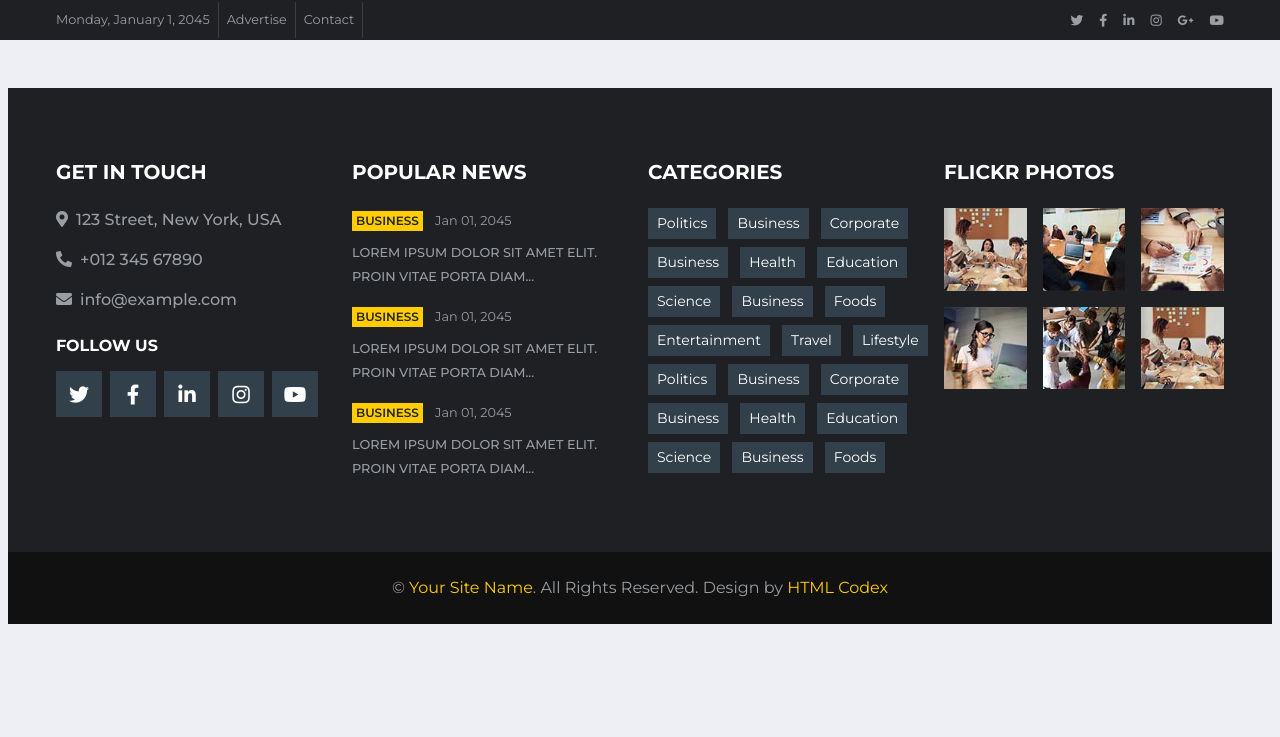
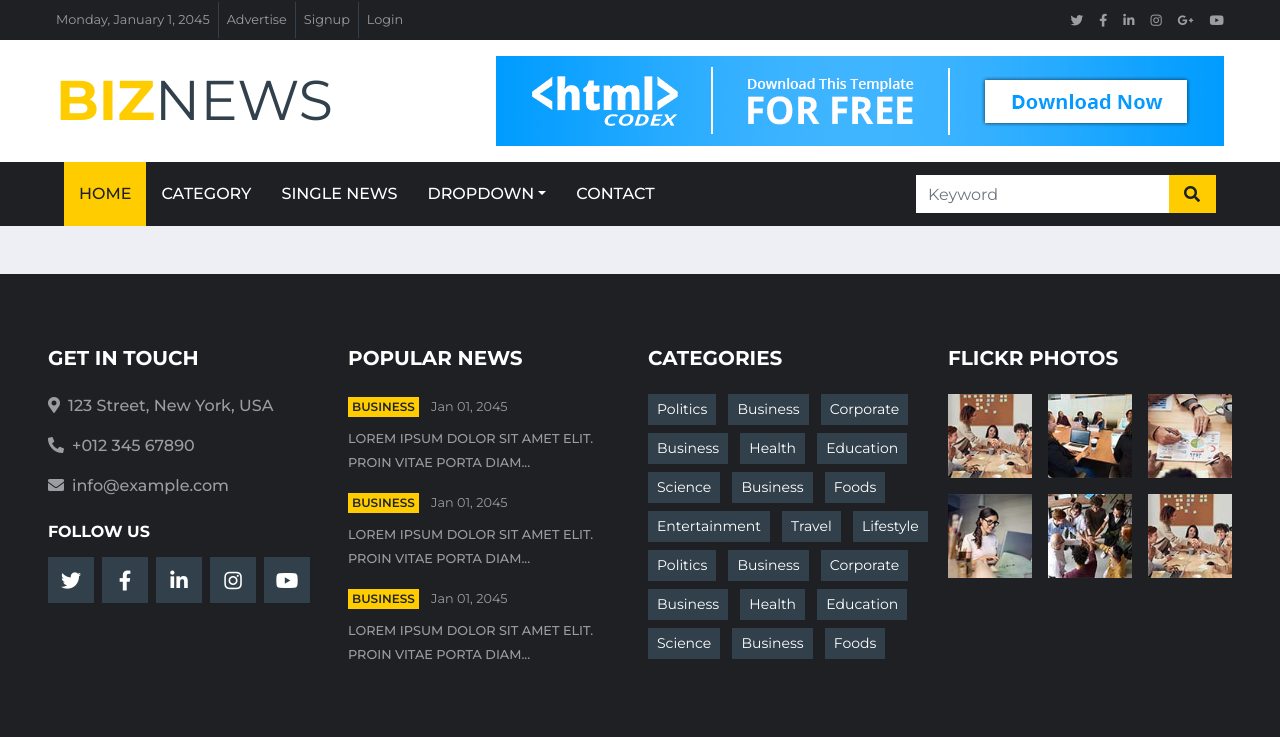
Before and after one commit to sreerangk/Daily_news, a Django app: page /base in a window 1280 px wide. Shown: the top 737 px of the page. Run offline with Django 4.2, Linux system fonts and the light colour scheme; some libraries are stand-ins or nearby versions.

Commit message:
update base.html

```diff
--- a/templates/base.html
+++ b/templates/base.html
@@ -5,7 +5,7 @@
 
 <head>
     <meta charset="utf-8">
-    <title>django</title>
+    <title>schoolmanagement</title>
     <meta content="width=device-width, initial-scale=1.0" name="viewport">
     <meta content="Free HTML Templates" name="keywords">
     <meta content="Free HTML Templates" name="description">
@@ -24,9 +24,7 @@
     <link href="{% static 'lib/owlcarousel/assets/owl.carousel.min.css' %}" rel="stylesheet">
 
     <!-- Customized Bootstrap Stylesheet -->
-
     <link href="{% static 'css/style.css' %}" rel="stylesheet">
-    <link href="{% static 'css/style.min.css' %}" rel="stylesheet">
 </head>
 
 <body>
@@ -43,9 +41,11 @@
                             <a class="nav-link text-body small" href="#">Advertise</a>
                         </li>
                         <li class="nav-item border-right border-secondary">
-                            <a class="nav-link text-body small" href="#">Contact</a>
+                            <a class="nav-link text-body small" href="{% url 'signup' %}">Signup</a>
                         </li>
-
+                        <li class="nav-item">
+                            <a class="nav-link text-body small" href="#">Login</a>
+                        </li>
                     </ul>
                 </nav>
             </div>
@@ -74,7 +74,6 @@
                 </nav>
             </div>
         </div>
-        {% if user.is_authenticated %}
         <div class="row align-items-center bg-white py-3 px-lg-5">
             <div class="col-lg-4">
                 <a href="index.html" class="navbar-brand p-0 d-none d-lg-block">
@@ -90,7 +89,6 @@
 
 
     <!-- Navbar Start -->
-
     <div class="container-fluid p-0">
         <nav class="navbar navbar-expand-lg bg-dark navbar-dark py-2 py-lg-0 px-lg-5">
             <a href="index.html" class="navbar-brand d-block d-lg-none">
@@ -99,12 +97,9 @@
             <button type="button" class="navbar-toggler" data-toggle="collapse" data-target="#navbarCollapse">
                 <span class="navbar-toggler-icon"></span>
             </button>
-
             <div class="collapse navbar-collapse justify-content-between px-0 px-lg-3" id="navbarCollapse">
                 <div class="navbar-nav mr-auto py-0">
-
-                    <a href="{% url 'home' %}" class="nav-item nav-link active">Home</a>
-
+                    <a href="index.html" class="nav-item nav-link active">Home</a>
                     <a href="category.html" class="nav-item nav-link">Category</a>
                     <a href="single.html" class="nav-item nav-link">Single News</a>
                     <div class="nav-item dropdown">
@@ -115,9 +110,7 @@
                             <a href="#" class="dropdown-item">Menu item 3</a>
                         </div>
                     </div>
-
-                    <a href="{% url 'user_logout' %}" class="nav-item nav-link">logout</a>
-
+                    <a href="contact.html" class="nav-item nav-link">Contact</a>
                 </div>
                 <div class="input-group ml-auto d-none d-lg-flex" style="width: 100%; max-width: 300px;">
                     <input type="text" class="form-control border-0" placeholder="Keyword">
@@ -129,16 +122,15 @@
             </div>
         </nav>
     </div>
-    {% endif %}
     <!-- Navbar End -->
 
 
 
+    {% block content %}
+    {% endblock %}
 
 
 
-{% block content %}
-{% endblock %}
 
 
 
```
